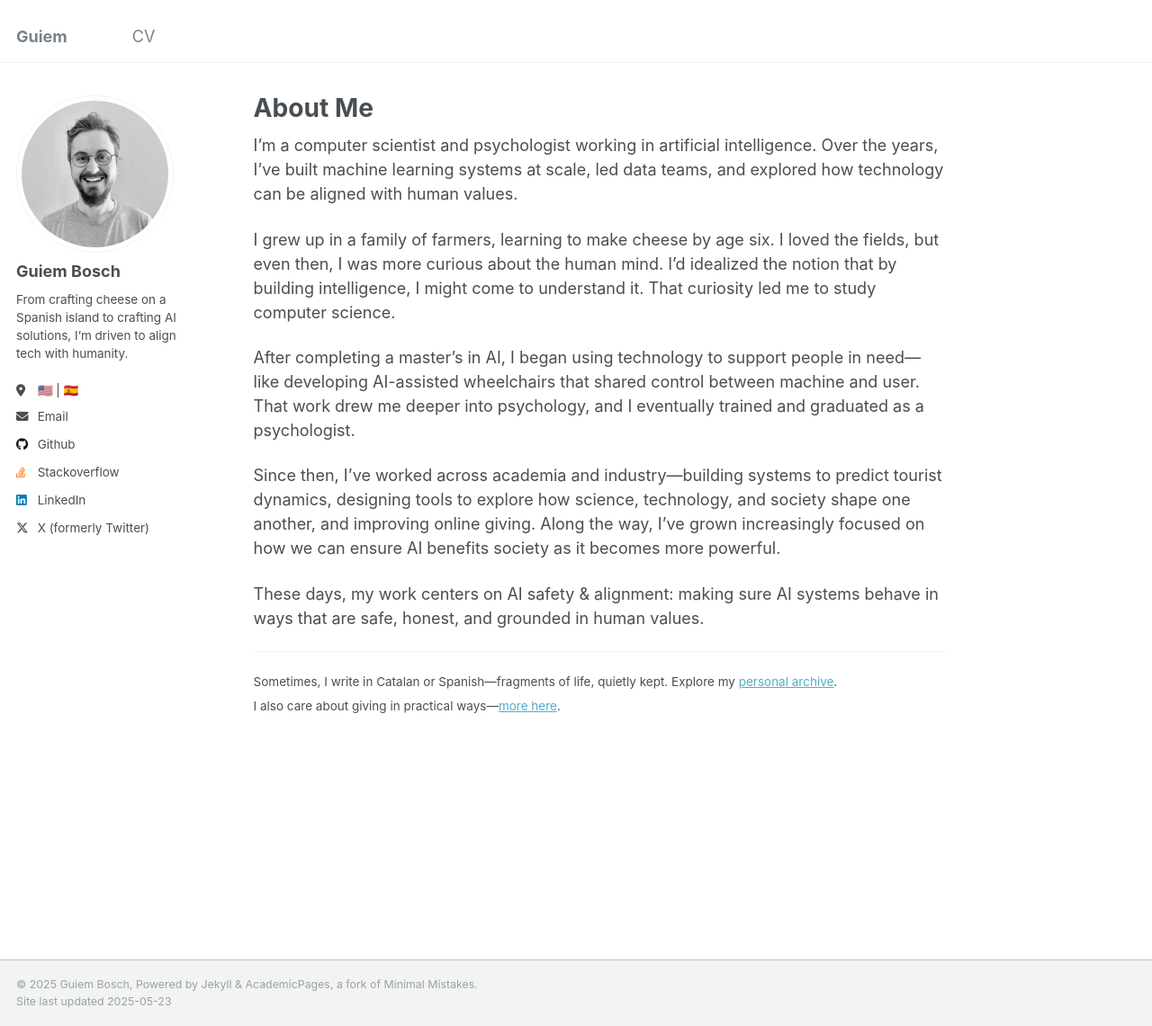
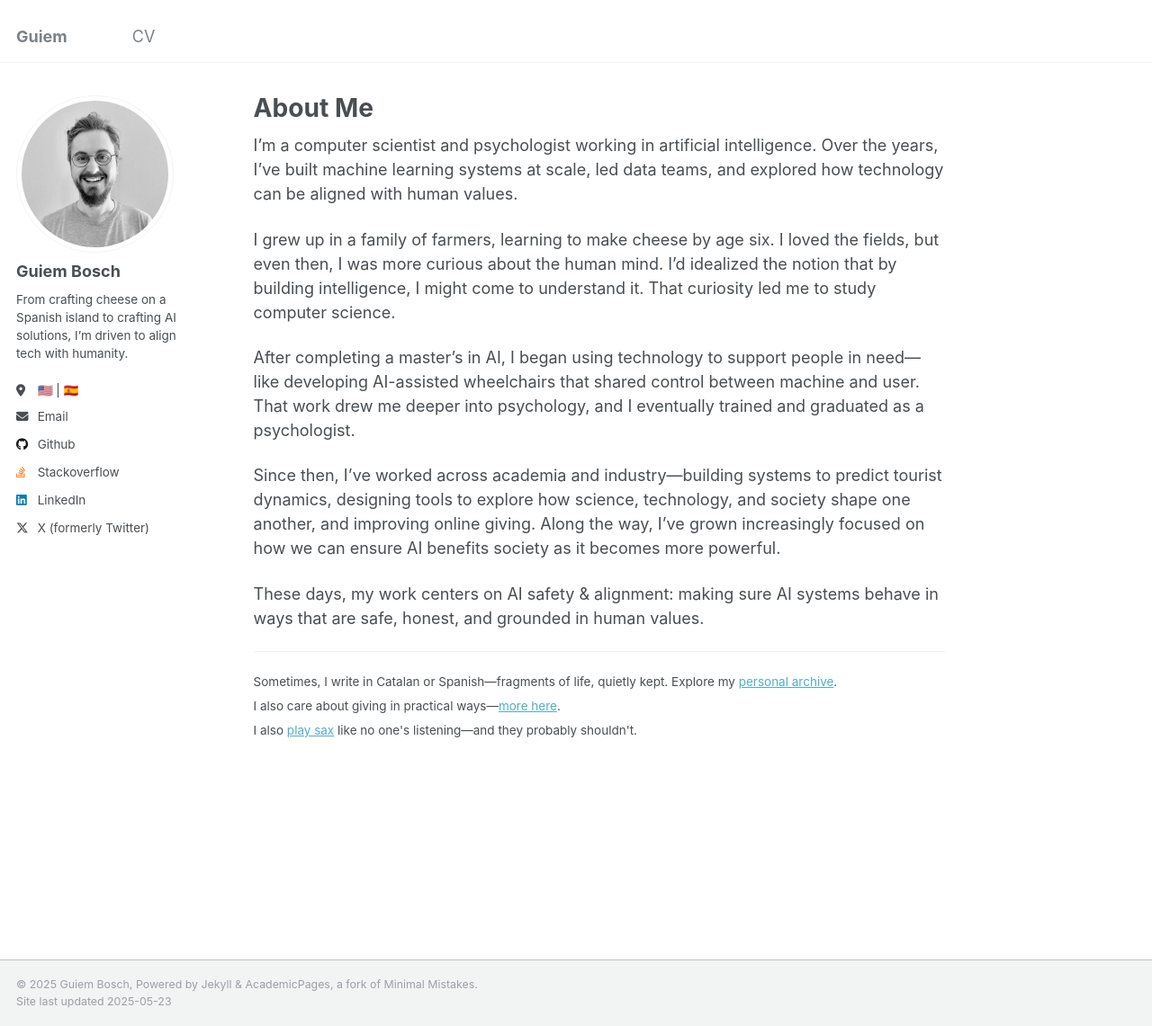
Before and after one commit to guiem/guiem.github.io, a Jekyll site: the page built from _pages/about.md, in a window 1280 px wide and 1141 px high. Shown: the whole window at 90% size. Built offline with Jekyll 4.4.1, drawn with Linux system fonts in a browser that asks for light colours.

Commit message:
Added sax

```diff
--- a/_pages/about.md
+++ b/_pages/about.md
@@ -21,6 +21,7 @@ These days, my work centers on AI safety & alignment: making sure AI systems beh
 <div class="about-archive">
   <small>
     Sometimes, I write in Catalan or Spanish—fragments of life, quietly kept. Explore my <a href="/year-archive-personal/">personal archive</a>.<br>
-    I also care about giving in practical ways—<a href="/altruistic/">more here</a>.
+    I also care about giving in practical ways—<a href="/altruistic/">more here</a>.<br>
+    I also <a href="/sax/">play sax</a> like no one's listening—and they probably shouldn't.
   </small>
 </div>
```
Also changed, not shown: _pages/sax.md (added, +6 -0 lines), images/me_photos/sax.jpeg (added).
